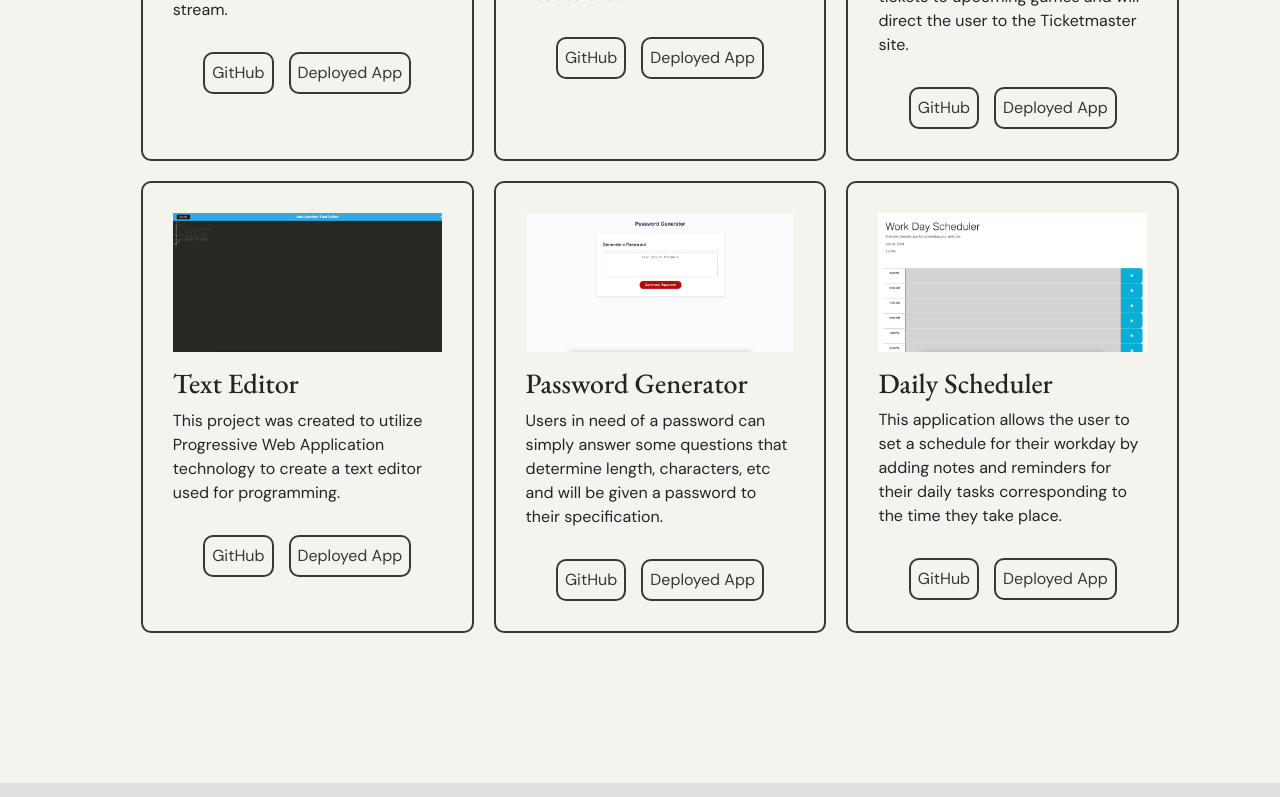
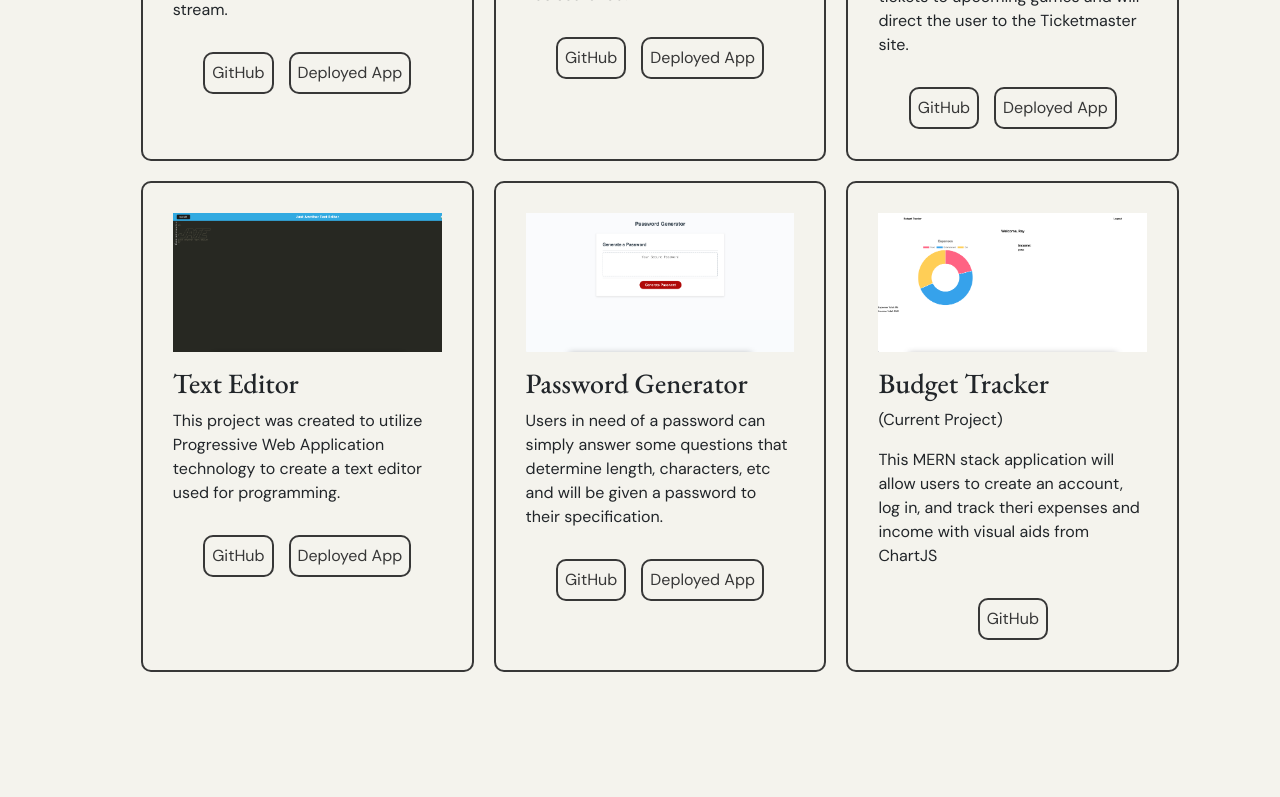
Before and after one commit to raythomass/new-react-port, a React (Vite) app in the folder portfolio-react/: page /projects in a window 1280 px wide. Shown: the part 507-1304 px from the top of the page. Built offline with nearby package versions, Linux system fonts and the light colour scheme.

Commit message:
added budget tracker app

```diff
--- a/portfolio-react/src/pages/Projects.jsx
+++ b/portfolio-react/src/pages/Projects.jsx
@@ -89,17 +89,17 @@ function Projects() {
 
                     <section className=" project-ind col-4">
                         <div className="col-12">
-                            <img className="project-image" src="/work-scheduler.jpg"></img>
+                            <img className="project-image" src="/budget-tracker.jpg"></img>
                         </div>
                         <div className="project-details col-12">
-                            <h3 className="project-title">Daily Scheduler</h3>
-                            <p>This application allows the user to set a schedule for their workday
-                                 by adding notes and reminders for their daily tasks corresponding to the time they take place.
+                            <h3 className="project-title">Budget Tracker</h3>
+                            <p>(Current Project)</p>
+                            <p>This MERN stack application will allow users to create an account, log in, and track theri expenses and income with
+                                visual aids from ChartJS
                             </p>
                         </div>
                         <div className="btns">
-                                <a className="project-link" href="https://github.com/raythomass/daily-planner">GitHub</a>
-                                <a className="project-link" href="https://raythomass.github.io/daily-planner/">Deployed App</a>
+                                <a className="project-link" href="https://github.com/raythomass/budget-tracker">GitHub</a>
                         </div>
                     </section>
 
```
Also changed, not shown: portfolio-react/public/budget-tracker.jpg (added).
